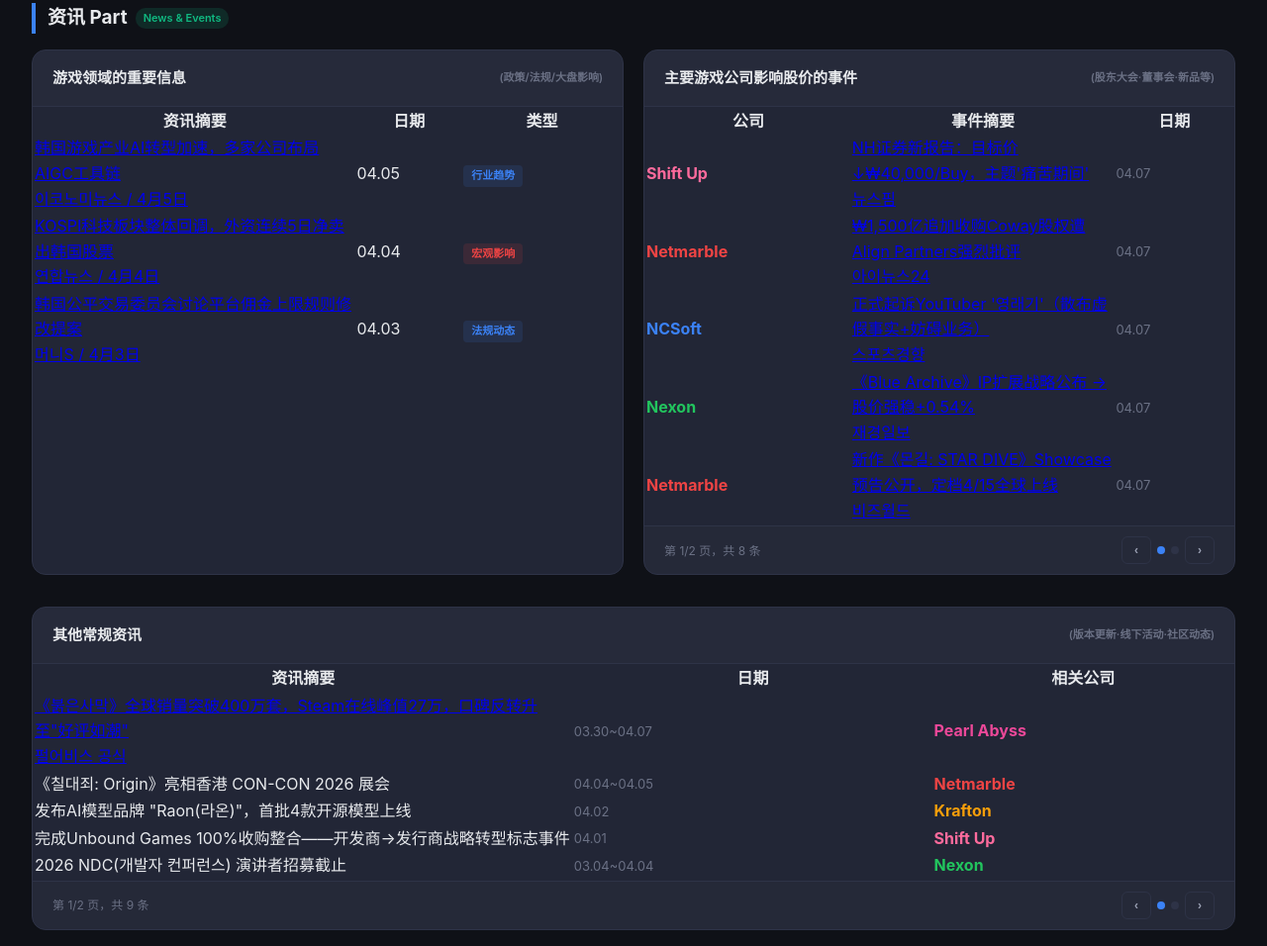
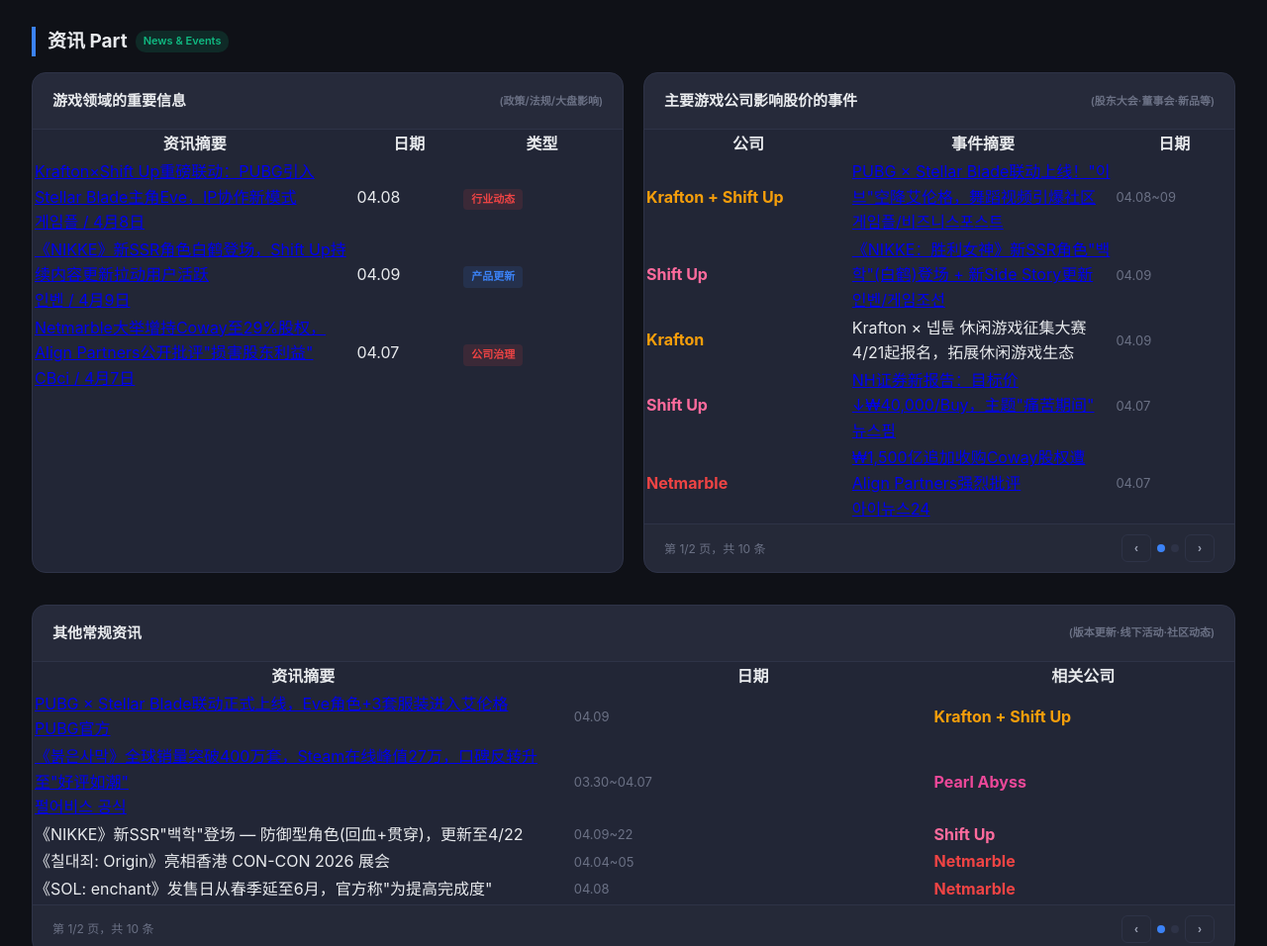
Before and after one commit to zhangwsh12-arch/stock-dashboard, a website: page index.html in a window 1280 px wide. Shown: the part 1691-2647 px from the top of the page at 99% size. Drawn offline with nearby package versions, Linux system fonts and the light colour scheme.

Commit message:
feat(v13): 更新资讯新闻至4/8-4/9
新增4/8-4/9最新新闻:
- Krafton x Shift Up: PUBG x Stellar Blade联动上线(이브空降)
- Shift Up: NIKKE新SSR'백학'(白鹤)登场
- Krafton: x 넵튠休闲游戏征集大赛
- Netmarble: SOL:enchant发售延期至6月
- NCSoft: 起诉YouTuber 영래기

更新区域:
- EVENT_DATA(影响股价事件) +3条4/8-4/9新闻
- NORMAL_DATA(常规资讯) +2条4/9新闻
- 宏观行业资讯: 全部刷新为本周新闻
- SU分析文字: 更新为含+4.38%涨跌幅的最新分析

```diff
--- a/index.html
+++ b/index.html
@@ -423,9 +423,9 @@
                     本月变动原因分析
                 </h4>
                 <div class="analysis-text">
-                    NH投资证券发布新报告，维持<strong>BUY评级但目标价下调21.6%</strong>至₩40,000。
-                    报告指出2026年因缺乏新作阵容，业绩处于空窗期；预计2027年后新作发行将带动预期修复。
-                    本月以来股价回落，<strong>PER ${su.per}</strong>，估值趋于合理。
+                    <strong>4/8 收盘涨+4.38%(₩33,400)</strong> — 主要受Krafton×Stellar Blade联动利好 + NIKKE新角色更新催化。
+                    NH证券维持BUY评级(目标价₩40,000)，但指出2026年新作空窗期风险。
+                    本月累计波动较大，<strong>PER ${su.per}</strong>，PUBG联动有望短期提振IP关注度。
                     <span class="src-speculate">事实+有限推断</span>
                 </div>
             </div>
@@ -589,9 +589,9 @@
             <table class="info-table">
                 <thead><tr><th style="width:55%">资讯摘要</th><th style="width:18%">日期</th><th style="width:27%">类型</th></tr></thead>
                 <tbody>
-                    <tr><td><a href="https://www.etoday.co.kr/news/view/2485262" target="_blank" class="news-link"><span class="news-title">韩国游戏产业AI转型加速，多家公司布局AIGC工具链</span><div class="news-source">이코노미뉴스 / 4月5日</div></a></td><td>04.05</td><td><span class="tag-impact tag-info" style="font-size:11px;font-weight:600;padding:2px 8px;border-radius:4px;display:inline-block;background:rgba(59,130,246,0.12);color:#3b82f6">行业趋势</span></td></tr>
-                    <tr><td><a href="https://www.yna.co.kr/" target="_blank" class="news-link"><span class="news-title">KOSPI科技板块整体回调，外资连续5日净卖出韩国股票</span><div class="news-source">연합뉴스 / 4月4日</div></a></td><td>04.04</td><td><span class="tag-impact tag-up" style="font-size:11px;font-weight:600;padding:2px 8px;border-radius:4px;display:inline-block;background:rgba(239,68,68,0.12);color:#ef4444">宏观影响</span></td></tr>
-                    <tr><td><a href="http://www.ftc.go.kr" target="_blank" class="news-link"><span class="news-title">韩国公平交易委员会讨论平台佣金上限规则修改提案</span><div class="news-source">머니S / 4月3日</div></a></td><td>04.03</td><td><span class="tag-impact tag-info" style="font-size:11px;font-weight:600;padding:2px 8px;border-radius:4px;display:inline-block;background:rgba(59,130,246,0.12);color:#3b82f6">法规动态</span></td></tr>
+                    <tr><td><a href="https://www.gameple.co.kr/news/articleView.html?idxno=215351" target="_blank" class="news-link"><span class="news-title">Krafton×Shift Up重磅联动：PUBG引入Stellar Blade主角Eve，IP协作新模式</span><div class="news-source">게임플 / 4月8日</div></a></td><td>04.08</td><td><span class="tag-impact tag-up" style="font-size:11px;font-weight:600;padding:2px 8px;border-radius:4px;display:inline-block;background:rgba(239,68,68,0.12);color:#ef4444">行业动态</span></td></tr>
+                    <tr><td><a href="https://www.inven.co.kr/webzine/news/?news=315234&site=nikke" target="_blank" class="news-link"><span class="news-title">《NIKKE》新SSR角色白鹤登场，Shift Up持续内容更新拉动用户活跃</span><div class="news-source">인벤 / 4月9日</div></a></td><td>04.09</td><td><span class="tag-impact tag-info" style="font-size:11px;font-weight:600;padding:2px 8px;border-radius:4px;display:inline-block;background:rgba(59,130,246,0.12);color:#3b82f6">产品更新</span></td></tr>
+                    <tr><td><a href="https://www.cbci.co.kr/news/articleView.html?idxno=566389" target="_blank" class="news-link"><span class="news-title">Netmarble大举增持Coway至29%股权，Align Partners公开批评"损害股东利益"</span><div class="news-source">CBci / 4月7日</div></a></td><td>04.07</td><td><span class="tag-impact tag-up" style="font-size:11px;font-weight:600;padding:2px 8px;border-radius:4px;display:inline-block;background:rgba(239,68,68,0.12);color:#ef4444">公司治理</span></td></tr>
                 </tbody>
             </table>
         </div>
@@ -732,26 +732,29 @@
 // 翻页逻辑
 // ============================================================
 const EVENT_DATA = [
-  { company: 'Shift Up', color: '#ff6b9d', title: "NH证券新报告：目标价↓₩40,000/Buy，主题'痛苦期间'", source: '뉴스핌', date: '04.07', url: 'https://www.newspim.com/news/view/20260407000081' },
+  { company: 'Krafton + Shift Up', color: '#f59e0b', title: 'PUBG × Stellar Blade联动上线！"이브"空降艾伦格，舞蹈视频引爆社区', source: '게임플/비즈니스포스트', date: '04.08~09', url: 'https://www.gameple.co.kr/news/articleView.html?idxno=215351' },
+  { company: 'Shift Up', color: '#ff6b9d', title: '《NIKKE：胜利女神》新SSR角色"백학"(白鹤)登场 + 新Side Story更新', source: '인벤/게임조선', date: '04.09', url: 'https://www.inven.co.kr/webzine/news/?news=315234&site=nikke' },
+  { company: 'Krafton', color: '#f59e0b', title: 'Krafton × 넵튠 休闲游戏征集大赛4/21起报名，拓展休闲游戏生态', source: '게임메카', date: '04.09', url: '' },
+  { company: 'Shift Up', color: '#ff6b9d', title: 'NH证券新报告：目标价↓₩40,000/Buy，主题"痛苦期间"', source: '뉴스핌', date: '04.07', url: 'https://www.newspim.com/news/view/20260407000081' },
   { company: 'Netmarble', color: '#ef4444', title: '₩1,500亿追加收购Coway股权遭Align Partners强烈批评', source: '아이뉴스24', date: '04.07', url: 'https://www.inews24.com/view/1958083' },
-  { company: 'NCSoft', color: '#3b82f6', title: "正式起诉YouTuber '영래기'（散布虚假事实+妨碍业务）", source: '스포츠경향', date: '04.07', url: 'https://sports.khan.co.kr/article/20260408033500' },
+  { company: 'NCSoft', color: '#3b82f6', title: "正式起诉YouTuber '영래기'（散布虚假事实+妨碍业务）", source: '스포츠경향', date: '04.08', url: 'https://sports.khan.co.kr/article/20260408033500' },
   { company: 'Nexon', color: '#22c55e', title: '《Blue Archive》IP扩展战略公布 → 股价强稳+0.54%', source: '재경일보', date: '04.07', url: 'https://news.jkn.co.kr/post/869567' },
-  { company: 'Netmarble', color: '#ef4444', title: '新作《몬길: STAR DIVE》Showcase预告公开，定档4/15全球上线', source: '비즈월드', date: '04.07', url: 'https://www.bizwnews.com/' },
+  { company: 'Netmarble', color: '#ef4444', title: '新作《SOL: enchant》发售日延至6月 — 官方称"提高完成度"', source: '인벤', date: '04.08', url: '' },
   { company: 'Krafton', color: '#f59e0b', title: 'PUBG Mobile × 캐치! 티니핑 跨界联动正式开启', source: '더쎈뉴스', date: '04.07', url: 'https://www.mhns.co.kr/news/articleView.html?idxno=743979' },
   { company: 'Shift Up', color: '#ff6b9d', title: '完成Unbound Games（三上真司工作室）100%收购整合', source: '인벤', date: '04.01', url: 'https://www.inven.co.kr/webzine/news/?news=314941' },
-  { company: 'Pearl Abyss', color: '#ec4899', title: '《붉은사막》MetaCritic评分公布后股价单日暴跌29.88%', source: '조선일보', date: '03.20', url: 'https://www.chosun.com/' },
 ];
 
 const NORMAL_DATA = [
+  { company: 'Krafton + Shift Up', color: '#f59e0b', title: 'PUBG × Stellar Blade联动正式上线，Eve角色+3套服装进入艾伦格', source: 'PUBG官方', date: '04.09', url: 'https://pubg.com/ko/news/9893' },
   { company: 'Pearl Abyss', color: '#ec4899', title: '《붉은사막》全球销量突破400万套，Steam在线峰值27万，口碑反转升至"好评如潮"', source: '펄어비스 공식', date: '03.30~04.07', url: 'https://www.pearlabyss.com/' },
-  { company: 'Netmarble', color: '#ef4444', title: '《칠대죄: Origin》亮相香港 CON-CON 2026 展会', source: 'HaveAGoodHoliday', date: '04.04~04.05', url: '' },
+  { company: 'Shift Up', color: '#ff6b9d', title: '《NIKKE》新SSR"백학"登场 — 防御型角色(回血+贯穿)，更新至4/22', source: '레벨인피니트', date: '04.09~22', url: '' },
+  { company: 'Netmarble', color: '#ef4444', title: '《칠대죄: Origin》亮相香港 CON-CON 2026 展会', source: 'HaveAGoodHoliday', date: '04.04~05', url: '' },
+  { company: 'Netmarble', color: '#ef4444', title: '《SOL: enchant》发售日从春季延至6月，官方称"为提高完成度"', source: '인벤', date: '04.08', url: '' },
   { company: 'Krafton', color: '#f59e0b', title: '发布AI模型品牌 "Raon(라온)"，首批4款开源模型上线', source: 'Krafton AI', date: '04.02', url: '' },
   { company: 'Shift Up', color: '#ff6b9d', title: '完成Unbound Games 100%收购整合——开发商→发行商战略转型标志事件', source: '인벤', date: '04.01', url: '' },
   { company: 'Nexon', color: '#22c55e', title: '2026 NDC(개발자 컨퍼런스) 演讲者招募截止', source: 'MSN', date: '03.04~04.04', url: '' },
   { company: 'NCSoft', color: '#3b82f6', title: '《리니지 클래식》累计制裁近600万账户，打击非法程序力度持续加强', source: 'NCSoft官方', date: '04.07', url: 'https://about.ncsoft.com/news/article/news_update_260407' },
   { company: 'Krafton', color: '#f59e0b', title: '《어센드투제로》新作动作Roguelike公布，Xbox+Steam同步发行', source: 'Krafton官方', date: '04月初', url: '' },
-  { company: 'Pearl Abyss', color: '#ec4899', title: 'DS投资证券将目标价从6.5万上调至9万韩元，《红沙漠》长期价值获看好', source: '스마트투데이', date: '03.30', url: '' },
-  { company: 'Netmarble', color: '#ef4444', title: '《칠대죄: Origin》全球首发后首次大型展会亮相香港CON-CON 2026', source: 'HaveAGoodHoliday', date: '04.04~04.05', url: '' },
 ];
 
 const PAGE_SIZE = 5;
```
